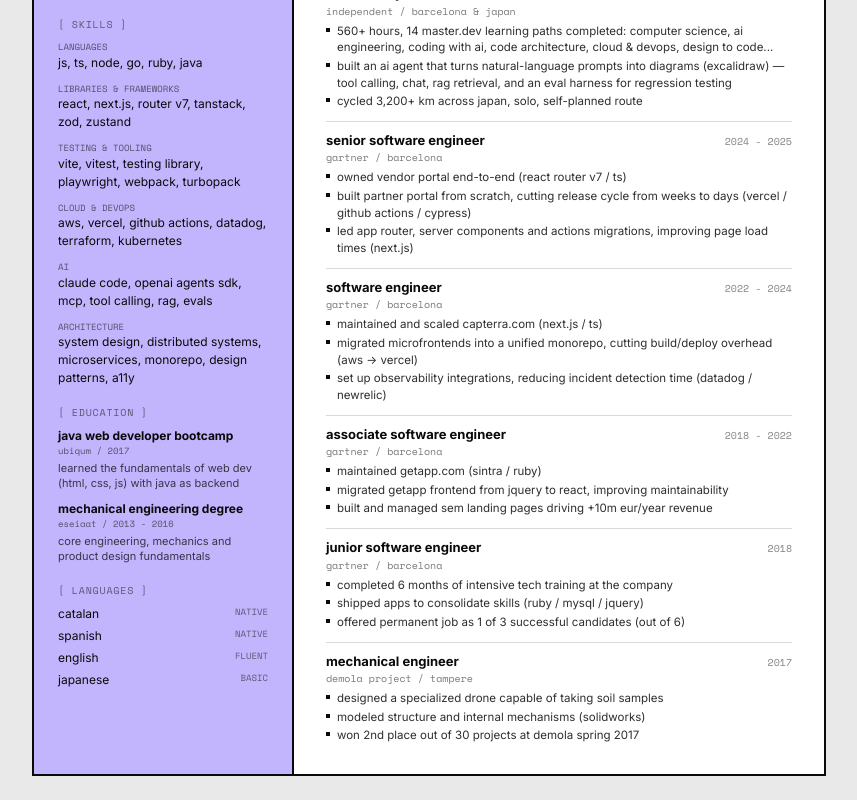
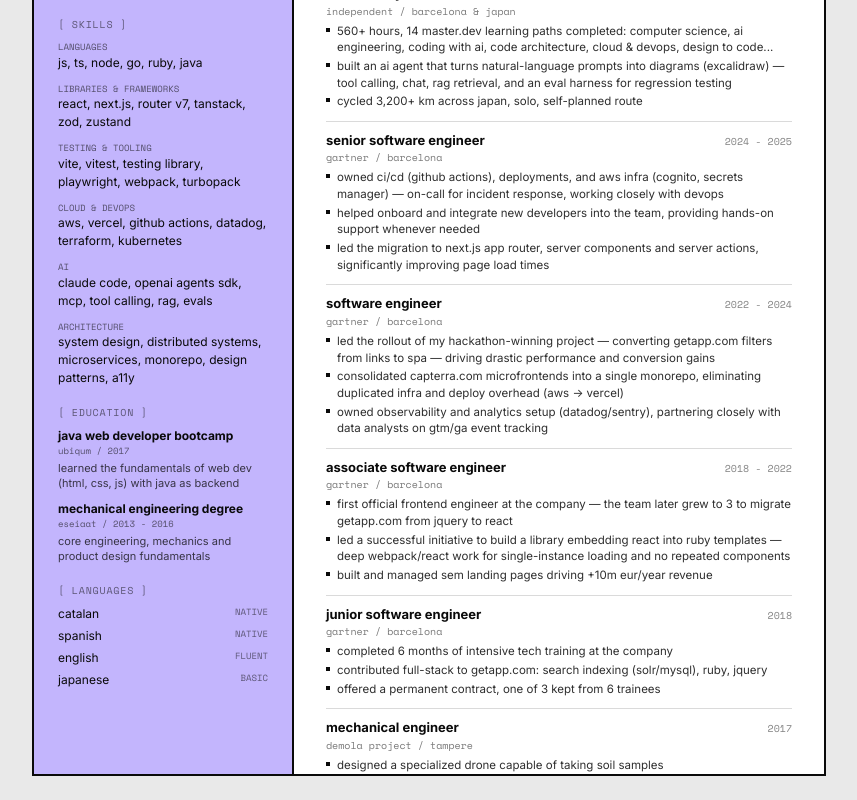
Before and after one commit to suki60/cv, a React (Vite) app: page / in a window 1280 px wide. Shown: the part 371-1171 px from the top of the page, without its empty margins (211-1068 px from the left). Built offline with nearby package versions, Linux system fonts and the light colour scheme.

Commit message:
upd: experiences data

```diff
--- a/src/cvData.jsx
+++ b/src/cvData.jsx
@@ -135,9 +135,9 @@
     loc: 'barcelona',
     time: '2024 - 2025',
     bullets: [
-      'owned vendor portal end-to-end (react router v7 / ts)',
-      'built partner portal from scratch, cutting release cycle from weeks to days (vercel / github actions / cypress)',
-      'led app router, server components and actions migrations, improving page load times (next.js)',
+      'owned ci/cd (github actions), deployments, and aws infra (cognito, secrets manager) — on-call for incident response, working closely with devops',
+      'helped onboard and integrate new developers into the team, providing hands-on support whenever needed',
+      'led the migration to next.js app router, server components and server actions, significantly improving page load times',
     ],
   },
   {
@@ -146,9 +146,9 @@
     loc: 'barcelona',
     time: '2022 - 2024',
     bullets: [
-      'maintained and scaled capterra.com (next.js / ts)',
-      'migrated microfrontends into a unified monorepo, cutting build/deploy overhead (aws -> vercel)',
-      'set up observability integrations, reducing incident detection time (datadog / newrelic)',
+      'led the rollout of my hackathon-winning project — converting getapp.com filters from links to spa — driving drastic performance and conversion gains',
+      'consolidated capterra.com microfrontends into a single monorepo, eliminating duplicated infra and deploy overhead (aws -> vercel)',
+      'owned observability and analytics setup (datadog/sentry), partnering closely with data analysts on gtm/ga event tracking',
     ],
   },
   {
@@ -157,8 +157,8 @@
     loc: 'barcelona',
     time: '2018 - 2022',
     bullets: [
-      'maintained getapp.com (sintra / ruby)',
-      'migrated getapp frontend from jquery to react, improving maintainability',
+      'first official frontend engineer at the company — the team later grew to 3 to migrate getapp.com from jquery to react',
+      'led a successful initiative to build a library embedding react into ruby templates — deep webpack/react work for single-instance loading and no repeated components',
       'built and managed sem landing pages driving +10m eur/year revenue',
     ],
   },
@@ -169,8 +169,8 @@
     time: '2018',
     bullets: [
       'completed 6 months of intensive tech training at the company',
-      'shipped apps to consolidate skills (ruby / mysql / jquery)',
-      'offered permanent job as 1 of 3 successful candidates (out of 6)',
+      'contributed full-stack to getapp.com: search indexing (solr/mysql), ruby, jquery',
+      'offered a permanent contract, one of 3 kept from 6 trainees',
     ],
   },
   {
@@ -180,7 +180,7 @@
     time: '2017',
     bullets: [
       'designed a specialized drone capable of taking soil samples',
-      'modeled structure and internal mechanisms (solidworks)',
+      'modeled structure and internal mechanisms with solidworks',
       'won 2nd place out of 30 projects at demola spring 2017',
     ],
   },
```
